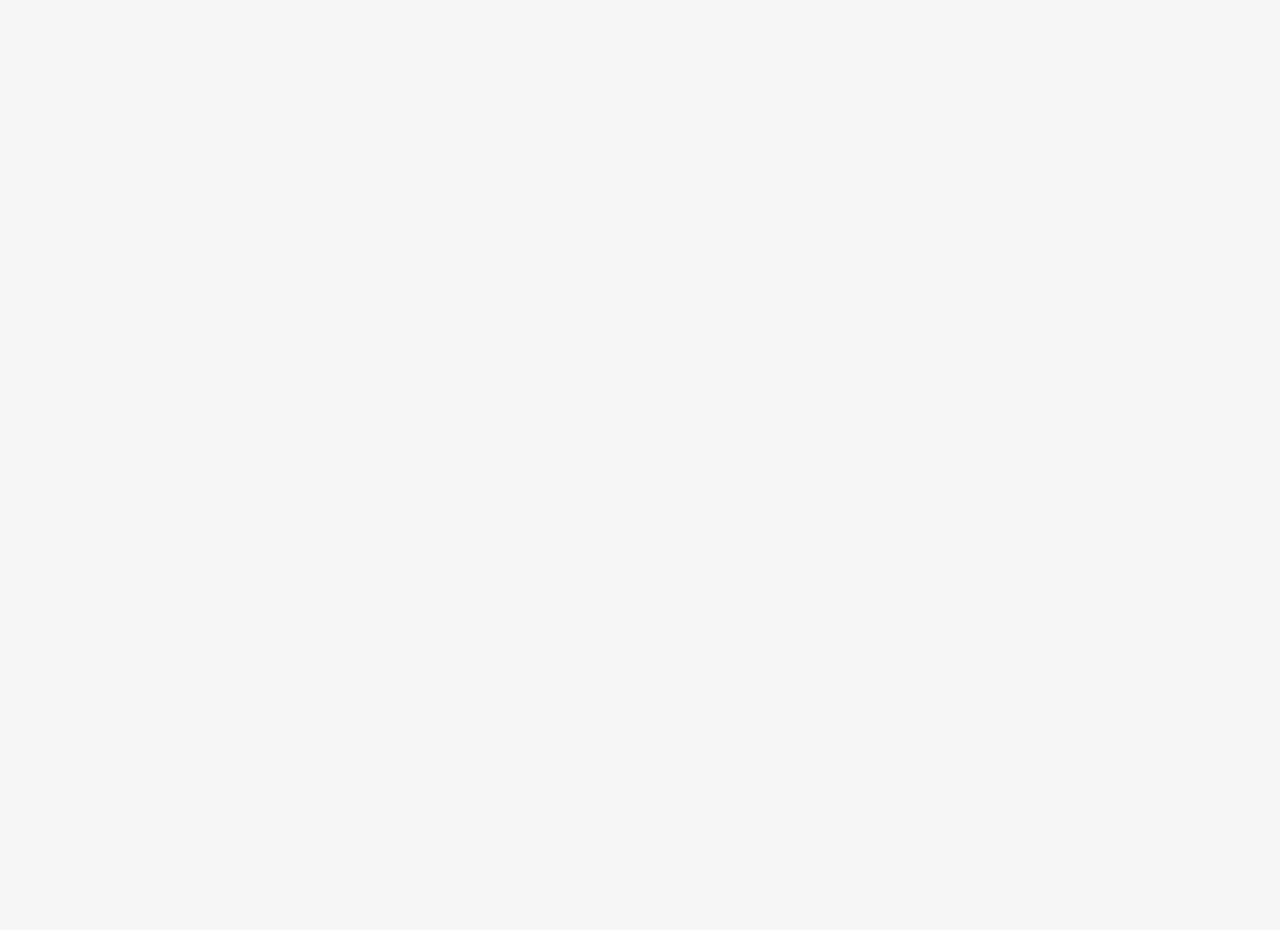
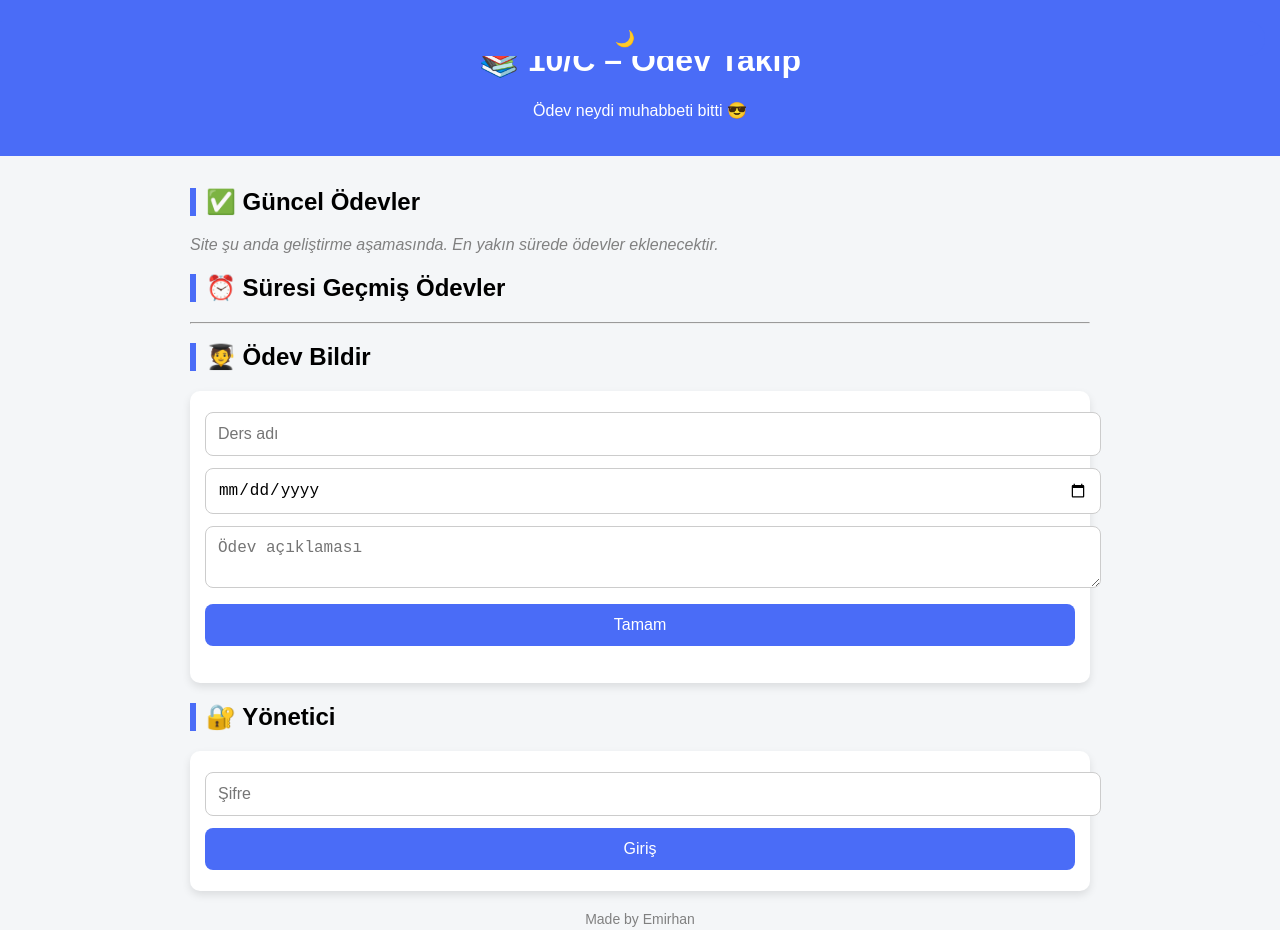
Before and after one commit to emirhanunsal7890z-ship-it/s-n-f--dev, a plain HTML site: page index.html in a window 1280 px wide. Before the commit the page ends 800 px from the top, so only its background shows below. Drawn offline with Linux system fonts and the light colour scheme; no server answers.

Commit message:
Update index.html

```diff
--- a/index.html
+++ b/index.html
@@ -6,19 +6,85 @@
 <title>10/C – Ödev Takip</title>
 
 <style>
-:root{--bg:#f4f6f8;--card:#fff;--text:#000;}
-.dark{--bg:#121212;--card:#1e1e1e;--text:#fff;}
-body{margin:0;font-family:Arial;background:var(--bg);color:var(--text);}
-header{background:#4a6cf7;color:#fff;padding:20px;text-align:center;}
-.container{max-width:900px;margin:auto;padding:12px;}
-h2{border-left:6px solid #4a6cf7;padding-left:10px;}
-.card{background:var(--card);padding:15px;margin:10px 0;border-radius:10px;box-shadow:0 2px 6px rgba(0,0,0,.1);}
-input,textarea,button{width:100%;padding:12px;margin:6px 0;border-radius:8px;border:1px solid #ccc;font-size:16px;}
-button{background:#4a6cf7;color:white;border:none;cursor:pointer;}
-button:active{opacity:.8}
-.toggle{position:fixed;top:15px;right:15px;padding:8px 12px;border-radius:20px;}
+:root{
+  --bg:#f4f6f8;
+  --card:#fff;
+  --text:#000;
+  --btn:#4a6cf7;
+  --btn-hover:#6b82f7;
+}
+.dark{
+  --bg:#121212;
+  --card:#1e1e1e;
+  --text:#fff;
+  --btn:#6b82f7;
+  --btn-hover:#4a6cf7;
+}
+body{
+  margin:0;
+  font-family:Arial;
+  background:var(--bg);
+  color:var(--text);
+  transition: background 0.3s, color 0.3s;
+}
+header{
+  background:var(--btn);
+  color:#fff;
+  padding:20px;
+  text-align:center;
+}
+.container{
+  max-width:900px;
+  margin:auto;
+  padding:12px;
+}
+h2{
+  border-left:6px solid var(--btn);
+  padding-left:10px;
+}
+.card{
+  background:var(--card);
+  padding:15px;
+  margin:10px 0;
+  border-radius:10px;
+  box-shadow:0 4px 8px rgba(0,0,0,.1);
+  transition: transform 0.2s, box-shadow 0.2s;
+}
+.card:hover{
+  transform: translateY(-4px);
+  box-shadow:0 8px 16px rgba(0,0,0,.2);
+}
+input,textarea,button{
+  width:100%;
+  padding:12px;
+  margin:6px 0;
+  border-radius:8px;
+  border:1px solid #ccc;
+  font-size:16px;
+}
+button{
+  background:var(--btn);
+  color:white;
+  border:none;
+  cursor:pointer;
+  transition: background 0.2s;
+}
+button:hover{background:var(--btn-hover);}
+.toggle{
+  position:fixed;top:15px;right:15px;
+  padding:8px 12px;border-radius:20px;
+  z-index:10;
+}
 .hidden{display:none;}
-@media(max-width:600px){header h1{font-size:22px}}
+footer{
+  text-align:center;
+  margin:20px 0;
+  font-size:14px;
+  color:gray;
+}
+@media(max-width:600px){
+  header h1{font-size:22px;}
+}
 </style>
 
 <script type="module">
@@ -112,9 +178,15 @@ onSnapshot(collection(db, "odevler"), snap=>{
     });
 });
 
+// Karanlık mod
+function toggleMode(){ document.body.classList.toggle("dark"); }
+</script>
+</head>
+<body>
+<button class="toggle" onclick="toggleMode()">🌙</button>
 
 <header>
-<h1>📚 DEMO Sınıfı – Ödev Takip</h1>
+<h1>📚 10/C – Ödev Takip</h1>
 <p>Ödev neydi muhabbeti bitti 😎</p>
 </header>
 
@@ -124,11 +196,12 @@ onSnapshot(collection(db, "odevler"), snap=>{
 <div id="guncel"></div>
 <p style="font-style:italic;color:gray;">Site şu anda geliştirme aşamasında. En yakın sürede ödevler eklenecektir.</p>
 
-
+<h2>⏰ Süresi Geçmiş Ödevler</h2>
+<div id="gecmis"></div>
 
 <hr>
 
-<h2>🧑‍🎓  EKSİK ÖDEVİ BİLDİR</h2>
+<h2>🧑‍🎓 Ödev Bildir</h2>
 <div class="card">
 <input id="ders" placeholder="Ders adı">
 <input id="tarih" type="date">
@@ -137,7 +210,7 @@ onSnapshot(collection(db, "odevler"), snap=>{
 <p id="mesaj"></p>
 </div>
 
-<h2>🔐 Yönetici GİRİŞ</h2>
+<h2>🔐 Yönetici</h2>
 <div class="card">
 <input id="sifre" type="password" placeholder="Şifre">
 <button id="adminBtn">Giriş</button>
@@ -148,6 +221,9 @@ onSnapshot(collection(db, "odevler"), snap=>{
 <div id="bekleyen"></div>
 </div>
 
+<footer>
+Made by Emirhan
+</footer>
 </div>
 </body>
 </html>
```
